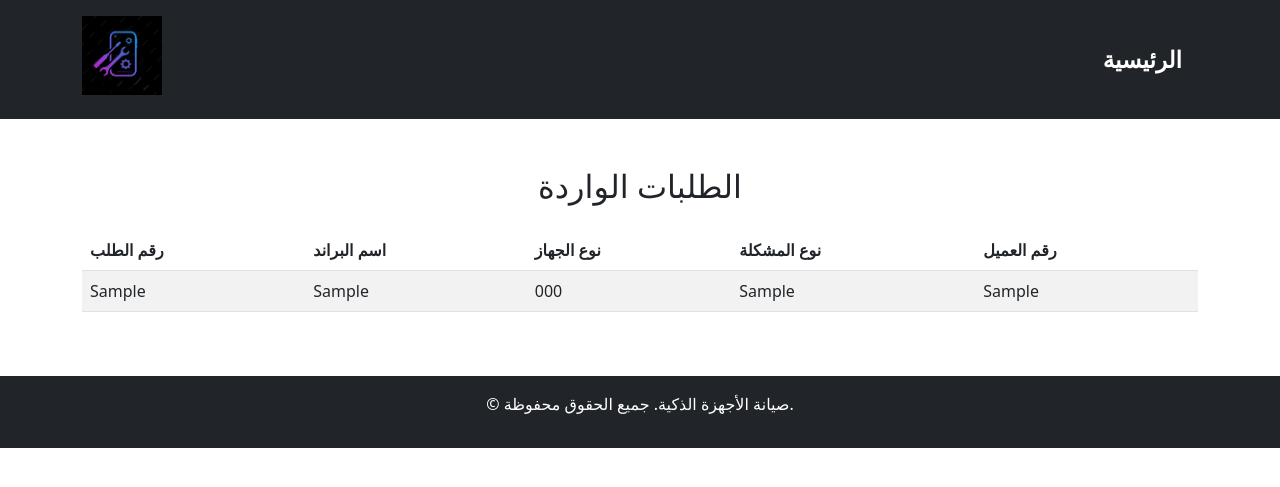
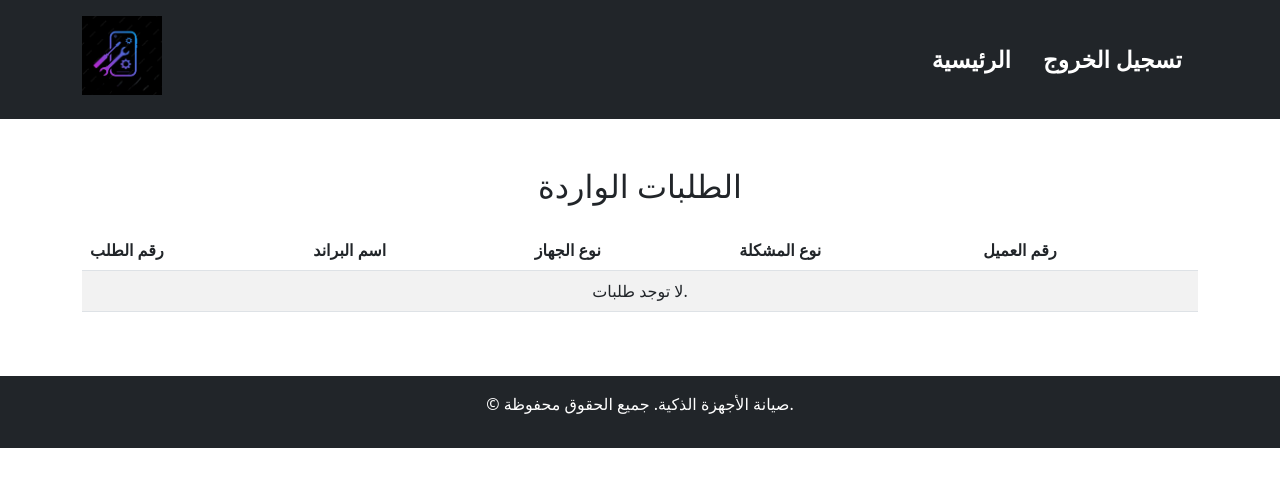
Before and after one commit to mohammed-r321/pro, a PHP site: page /costmer.php in a window 1280 px wide. Shown: the top 487 px of the page. Run offline with PHP 8.4, Linux system fonts and the light colour scheme; the visitor is signed in with stand-in values (Sample User, id 1); tables that the repository leaves empty or names only in its code hold one stand-in row (values such as "Sample post").

Commit message:
your turn

```diff
--- a/costmer.php
+++ b/costmer.php
@@ -1,3 +1,29 @@
+<?php
+session_start();
+include 'conn.php'; // الاتصال بقاعدة البيانات
+
+// التحقق من تسجيل الدخول
+if (!isset($_SESSION['uid']) || !isset($_SESSION['level'])) {
+    header('Location: login.php');
+    exit;
+}
+
+// جلب بيانات المستخدم من الجلسة
+$user_id = $_SESSION['uid'];
+$user_level = $_SESSION['level'];
+
+// استعلام لجلب الطلبات بناءً على مستوى المستخدم
+if ($user_level == 1) {
+    // المستخدم بمستوى 1 يرى جميع الطلبات
+    $sql = "SELECT * FROM orders";
+} else {
+    // المستخدم بمستوى 0 يرى طلباته فقط
+    $sql = "SELECT * FROM orders WHERE cnum = '$user_id'";
+}
+
+$query = mysqli_query($conn, $sql);
+?>
+
 <!DOCTYPE html>
 <html lang="ar">
 
@@ -15,9 +41,6 @@
 
     <!-- الهيدر -->
     <?php include 'header.php' ?>
-    <script src="https://cdn.jsdelivr.net/npm/bootstrap@5.3.3/dist/js/bootstrap.bundle.min.js"
-        integrity="sha384-YvpcrYf0tY3lHB60NNkmXc5s9fDVZLESaAA55NDzOxhy9GkcIdslK1eN7N6jIeHz"
-        crossorigin="anonymous"></script>
 
     <!-- قسم عرض الطلبات -->
     <section class="orders py-5">
@@ -35,17 +58,11 @@
                 </thead>
                 <tbody>
                     <?php
-                    include 'conn.php';
-
-                    // استعلام لجلب الطلبات من قاعدة البيانات
-                    $sql = "SELECT * FROM orders";
-                    $query = mysqli_query($conn, $sql);
-
                     if ($query) {
                         $row_num = mysqli_num_rows($query);
 
                         if ($row_num > 0) {
-                            while ($row = mysqli_fetch_assoc($query)) { // استخدام mysqli_fetch_assoc لعرض البيانات
+                            while ($row = mysqli_fetch_assoc($query)) {
                                 echo "<tr>
                                     <td>" . $row["onum"] . "</td>
                                     <td>" . $row["brand"] . "</td>
@@ -55,17 +72,13 @@
                                 </tr>";
                             }
                         } else {
-                            echo "<tr><td colspan='6' class='text-center'>لا توجد طلبات.</td></tr>";
+                            echo "<tr><td colspan='5' class='text-center'>لا توجد طلبات.</td></tr>";
                         }
                     } else {
-                        echo "<tr><td colspan='6' class='text-center'>حدث خطأ أثناء جلب البيانات.</td></tr>";
+                        echo "<tr><td colspan='5' class='text-center'>حدث خطأ أثناء جلب البيانات.</td></tr>";
                     }
                     ?>
-
                 </tbody>
-            </table>
-
-
             </table>
         </div>
     </section>
--- a/header.php
+++ b/header.php
@@ -1,20 +1,24 @@
 <header class="bg-dark text-white py-3">
-    <div class="container d-flex justify-content-start align-items-center">
+    <div class="container d-flex justify-content-between align-items-center">
         <div class="logo">
             <h1 class="h3">
-                <img src="img/design_2.jpg"
-                     alt="شعار الموقع"
-                     class="logo">
+                <img src="img/design_2.jpg" alt="شعار الموقع" class="logo">
             </h1>
         </div>
-        <nav class="ms-auto">
+        <nav>
             <ul class="nav">
                 <li class="nav-item"><a href="home.php" class="nav-link text-white">الرئيسية</a></li>
                 <?php
-                // تحقق من وجود جلسة مستخدم
+                // تحقق مما إذا كانت الجلسة قد بدأت بالفعل
+                if (session_status() === PHP_SESSION_NONE) {
+                    session_start();
+                }
 
+                // تحقق من حالة تسجيل الدخول
                 if (isset($_SESSION['uid'])) {
                     echo '<li class="nav-item"><a href="logout.php" class="nav-link text-white">تسجيل الخروج</a></li>';
+                } else {
+                    echo '<li class="nav-item"><a href="login.php" class="nav-link text-white">تسجيل الدخول</a></li>';
                 }
                 ?>
             </ul>
--- a/home.php
+++ b/home.php
@@ -14,7 +14,7 @@
 <body>
 
     <!-- الهيدر -->
-    <?php include 'header.php'?>
+    <?php include 'header.php' ?>
 
     <!-- باقي الصفحة -->
     <!-- قسم البطل (Hero Section) -->
@@ -23,6 +23,8 @@
             <h2 class="display-4">إصلاح وصيانة جميع أنواع الأجهزة الذكية</h2>
             <p class="lead">نقدم خدمات عالية الجودة لإصلاح الهواتف الذكية، الأجهزة اللوحية والمزيد.</p>
             <a href="order.php" class="btn btn-primary btn-lg custom-btn">احجز الآن</a>
+            <!-- الزر الجديد -->
+            <a href="costmer.php" class="btn btn-secondary btn-lg custom-btn mt-3">عرض الطلبات</a>
         </div>
     </section>
 
@@ -88,4 +90,5 @@
     <!-- Bootstrap JavaScript -->
     <script src="https://cdn.jsdelivr.net/npm/bootstrap@5.3.0/dist/js/bootstrap.bundle.min.js"></script>
 </body>
+
 </html>
```
Also changed, not shown: login.php (+34 -30 lines). Lines whose indentation alone changed are shown as unchanged.
